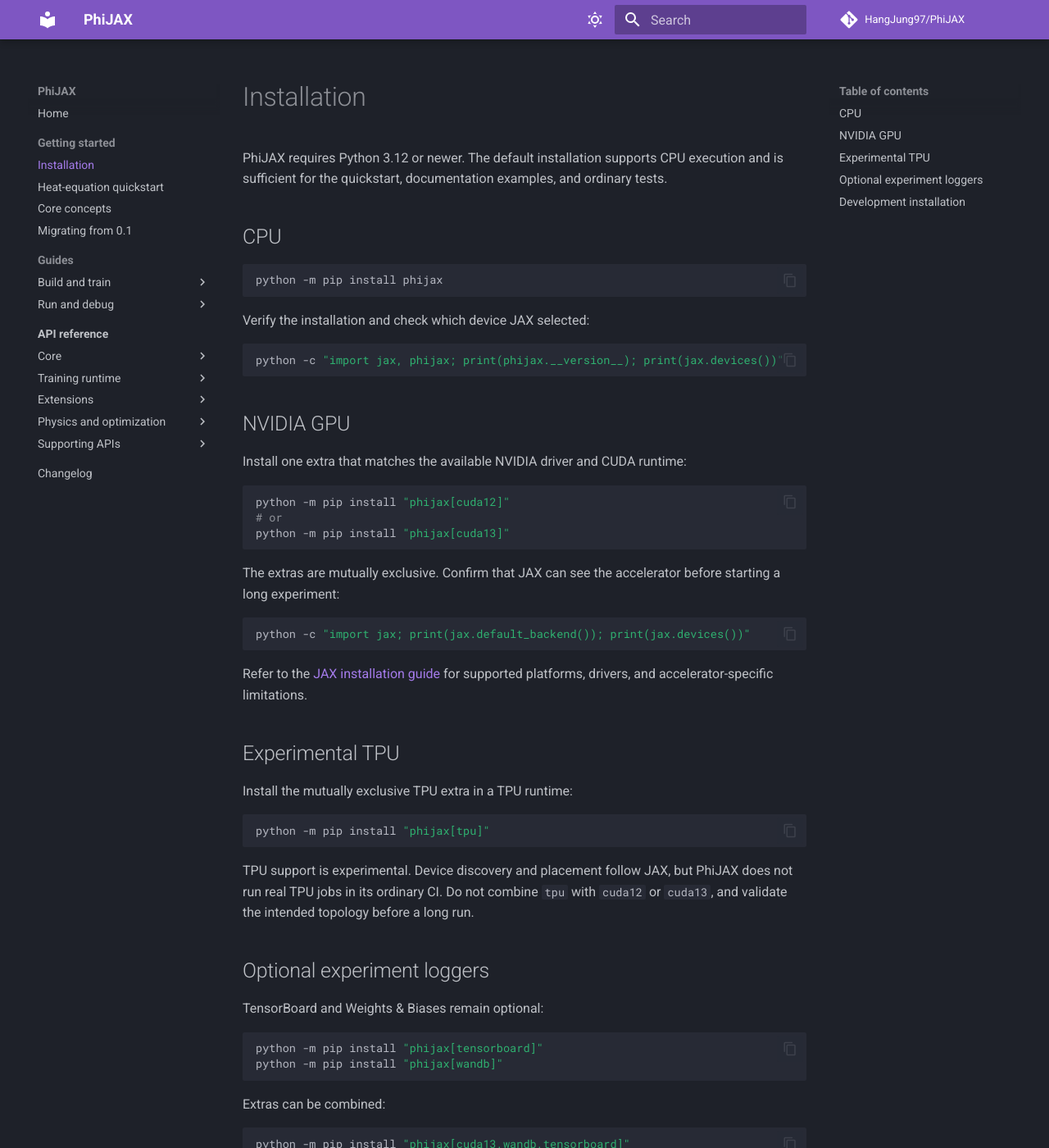
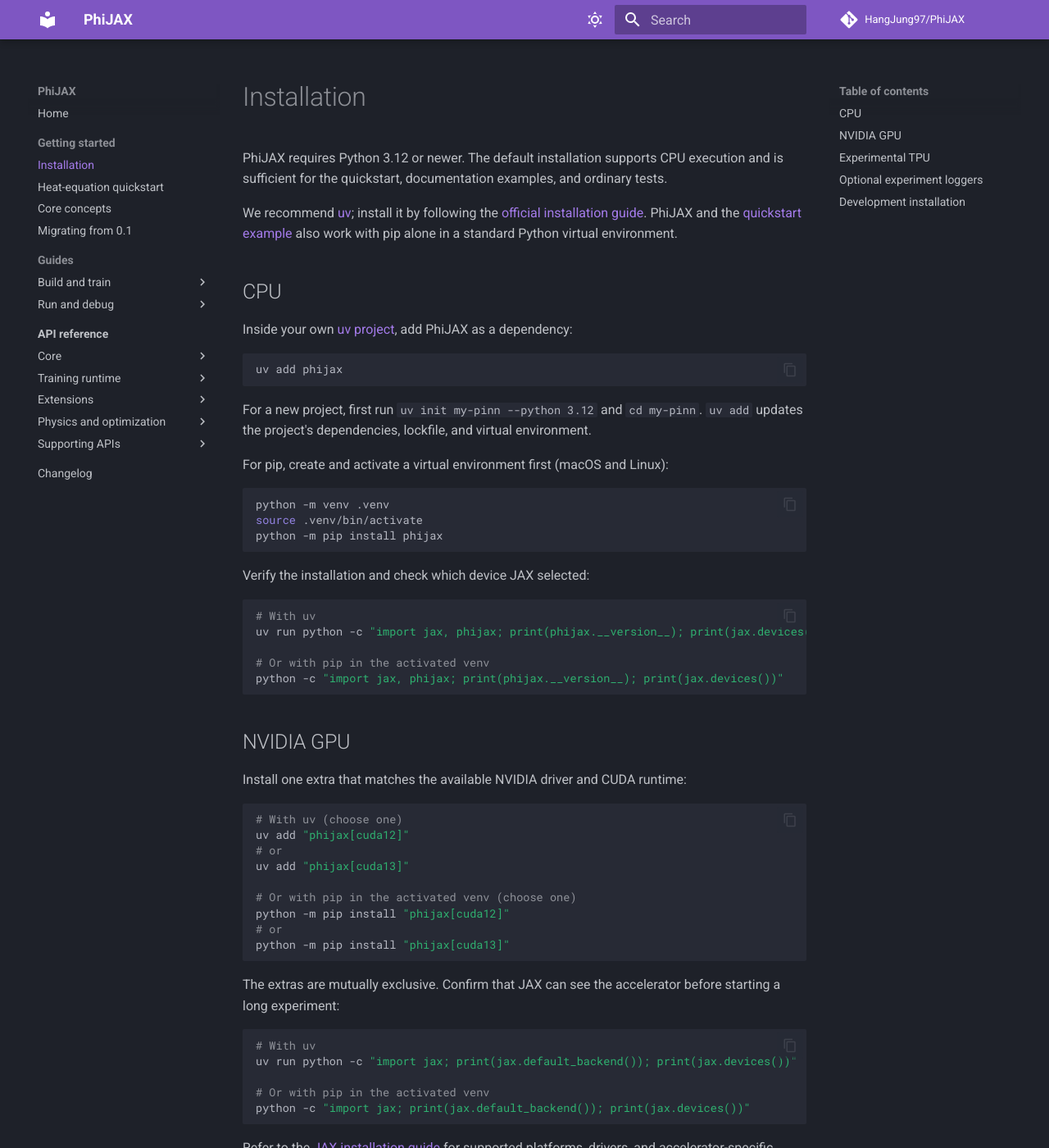
Before and after one commit to HangJung97/PhiJAX, an MkDocs documentation site: the page built from docs/getting-started/installation.md, in a window 1280 px wide and 1400 px high. Shown: the whole window at 82% size. Built offline with MkDocs 1.6.1 and Material for MkDocs 9.7.7, drawn with Linux system fonts in a browser that asks for light colours; comment, search, counter and statistics services are not loaded; some of the changed text lies outside the part shown.

Commit message:
docs: clarify uv and pip installation workflows (#36)

````diff
--- a/docs/getting-started/installation.md
+++ b/docs/getting-started/installation.md
@@ -3,15 +3,36 @@
 PhiJAX requires Python 3.12 or newer. The default installation supports CPU execution and is sufficient for the
 quickstart, documentation examples, and ordinary tests.
 
+We recommend [uv](https://docs.astral.sh/uv/); install it by following the
+[official installation guide](https://docs.astral.sh/uv/getting-started/installation/).
+PhiJAX and the [quickstart example](quickstart.md) also work with pip alone in a standard Python virtual environment.
+
 ## CPU
 
+Inside your own [uv project](https://docs.astral.sh/uv/guides/projects/), add PhiJAX as a dependency:
+
 ```bash
+uv add phijax
+```
+
+For a new project, first run `uv init my-pinn --python 3.12` and `cd my-pinn`.
+`uv add` updates the project's dependencies, lockfile, and virtual environment.
+
+For pip, create and activate a virtual environment first (macOS and Linux):
+
+```bash
+python -m venv .venv
+source .venv/bin/activate
 python -m pip install phijax
 ```
 
 Verify the installation and check which device JAX selected:
 
 ```bash
+# With uv
+uv run python -c "import jax, phijax; print(phijax.__version__); print(jax.devices())"
+
+# Or with pip in the activated venv
 python -c "import jax, phijax; print(phijax.__version__); print(jax.devices())"
 ```
 
@@ -20,6 +41,12 @@
 Install one extra that matches the available NVIDIA driver and CUDA runtime:
 
 ```bash
+# With uv (choose one)
+uv add "phijax[cuda12]"
+# or
+uv add "phijax[cuda13]"
+
+# Or with pip in the activated venv (choose one)
 python -m pip install "phijax[cuda12]"
 # or
 python -m pip install "phijax[cuda13]"
@@ -28,6 +55,10 @@
 The extras are mutually exclusive. Confirm that JAX can see the accelerator before starting a long experiment:
 
 ```bash
+# With uv
+uv run python -c "import jax; print(jax.default_backend()); print(jax.devices())"
+
+# Or with pip in the activated venv
 python -c "import jax; print(jax.default_backend()); print(jax.devices())"
 ```
 
@@ -39,6 +70,8 @@
 Install the mutually exclusive TPU extra in a TPU runtime:
 
 ```bash
+uv add "phijax[tpu]"
+# Or with pip in the activated venv
 python -m pip install "phijax[tpu]"
 ```
 
@@ -50,6 +83,10 @@
 TensorBoard and Weights & Biases remain optional:
 
 ```bash
+uv add "phijax[tensorboard]"
+uv add "phijax[wandb]"
+
+# Or with pip in the activated venv
 python -m pip install "phijax[tensorboard]"
 python -m pip install "phijax[wandb]"
 ```
@@ -57,6 +94,8 @@
 Extras can be combined:
 
 ```bash
+uv add "phijax[cuda13,wandb,tensorboard]"
+# Or with pip in the activated venv
 python -m pip install "phijax[cuda13,wandb,tensorboard]"
 ```
 
````
Also changed, not shown: README.md (+19 -1 lines), docs/getting-started/quickstart.md (+21 -1 lines).
